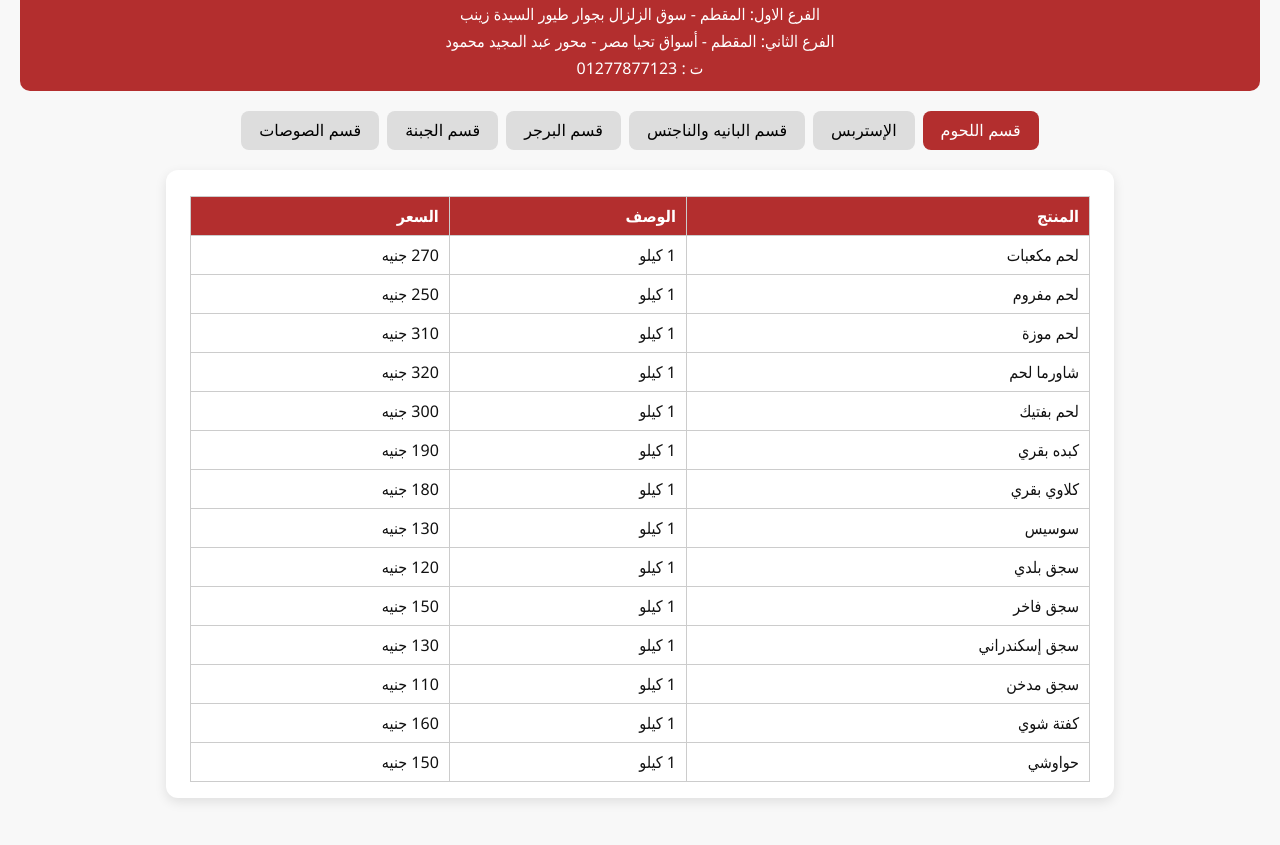
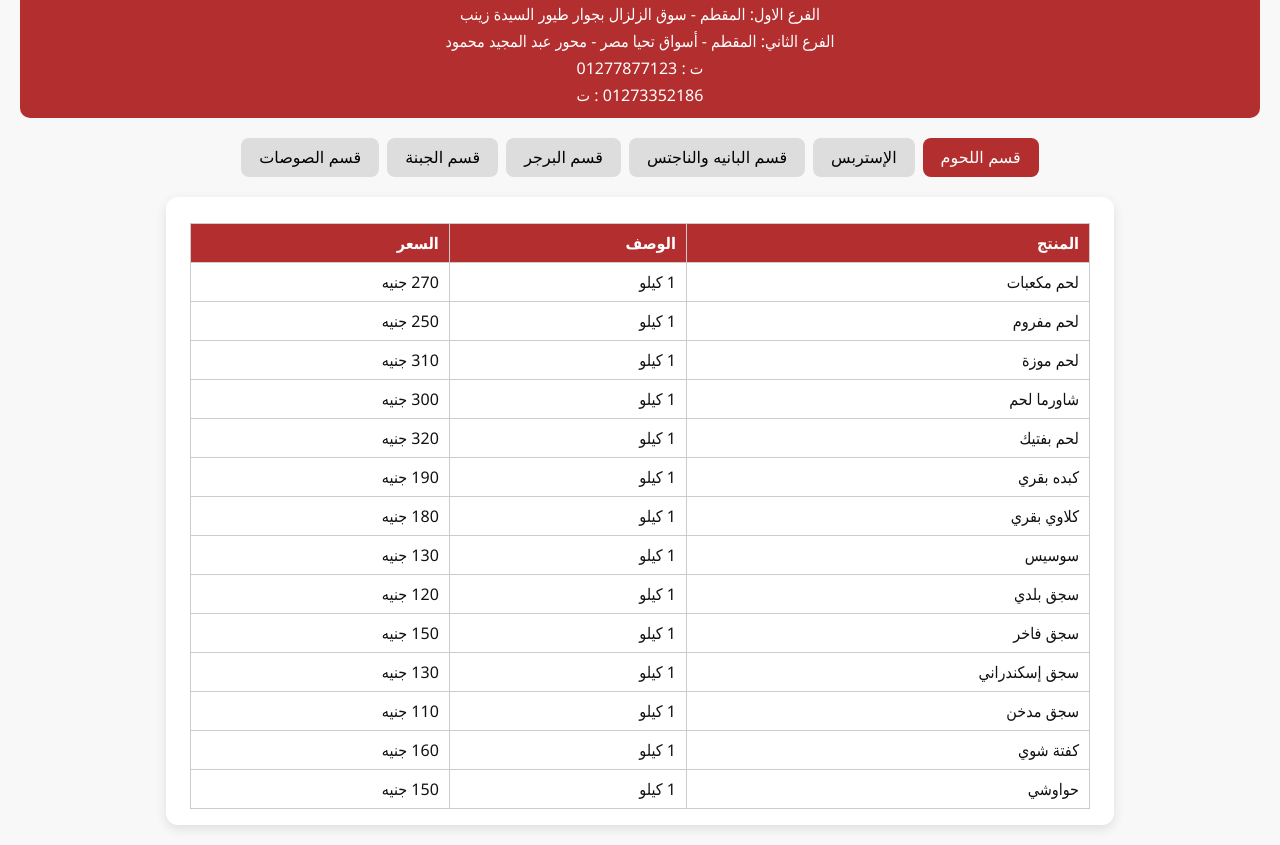
Before and after one commit to kyrillosmalak/meat-menu, a plain HTML site: page index.html in a window 1280 px wide. Shown: the part 73-918 px from the top of the page. Before the commit the page ends 891 px from the top, so only its background shows below. Drawn offline with Linux system fonts and the light colour scheme.

Commit message:
Update index.html

```diff
--- a/index.html
+++ b/index.html
@@ -26,6 +26,7 @@
   <p>الفرع الاول: المقطم - سوق الزلزال بجوار طيور السيدة زينب</p>
   <p>الفرع الثاني: المقطم - أسواق تحيا مصر - محور عبد المجيد محمود</p>
   <p>ت : 01277877123</p>
+  <p>01273352186 : ت</p>
 </div>
 
 <div class="tabs">
@@ -44,8 +45,8 @@
       <tr><td>لحم مكعبات</td><td>1 كيلو</td><td>270 جنيه</td></tr>
       <tr><td>لحم مفروم</td><td>1 كيلو</td><td>250 جنيه</td></tr>
       <tr><td>لحم موزة</td><td>1 كيلو</td><td>310 جنيه</td></tr>
-      <tr><td>شاورما لحم</td><td>1 كيلو</td><td>320 جنيه</td></tr>
-      <tr><td>لحم بفتيك</td><td>1 كيلو</td><td>300 جنيه</td></tr>
+      <tr><td>شاورما لحم</td><td>1 كيلو</td><td>300 جنيه</td></tr>
+      <tr><td>لحم بفتيك</td><td>1 كيلو</td><td>320 جنيه</td></tr>
       <tr><td>كبده بقري</td><td>1 كيلو</td><td>190 جنيه</td></tr>
       <tr><td>كلاوي بقري</td><td>1 كيلو</td><td>180 جنيه</td></tr>
       <tr><td>سوسيس</td><td>1 كيلو</td><td>130 جنيه</td></tr>
```
